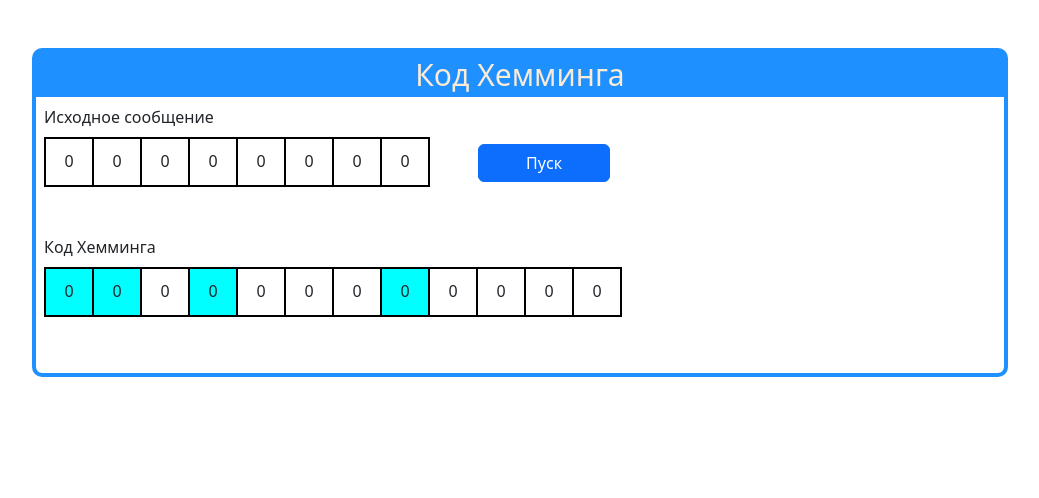
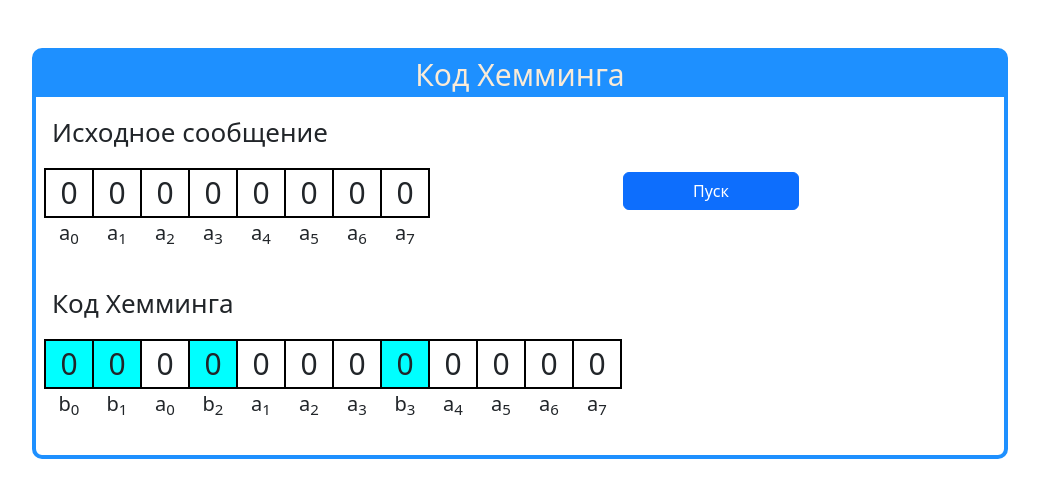
Before and after one commit to AlekseiZam/hemming, a Vue app: page / in a window 1280 px wide. Both pictures are taken after a click on the button "Пуск". Shown: the top 498 px of the page, without its empty margins (120-1159 px from the left). Built offline with nearby package versions, Linux system fonts and the light colour scheme.

Commit message:
добавил название ячеек

```diff
--- a/src/App.vue
+++ b/src/App.vue
@@ -1,21 +1,31 @@
 <template>
   <div class="container mt-5 col-12" style="max-width: 1000px;">
     <div class="box" style="margin: 0 auto; border: solid dodgerblue 4px; border-radius: 10px; ">
-      <div class="title">Код Хемминга</div>
+      <div class="main-title">Код Хемминга</div>
       <div class="container p-2" style="text-align: left">
 
-        <div class="col-12 mb-5 info">
+        <div class="col-12 mb-2 info">
           <div class="col-10 cell-line">
-            <div class="mb-2">Исходное сообщение</div>
-            <div class="col-8 cell" v-for="a in code" @click="changeData(a)">{{a.value}}</div>
-            <button class="col-2 btn btn-primary" style="margin-left: 50px" @click="start">Пуск</button>
+            <div class="title mb-2 p-2">Исходное сообщение</div>
+            <div class="left-line col-8">
+              <div class="col-8 cell" v-for="a in code" @click="changeData(a)">{{a.value}}</div>
+              <br>
+              <div class="col-8 title-cell" v-for="a in code">a<sub>{{a.id}}</sub></div>
+            </div>
+            <div class="right-line col-4">
+              <button class="btn btn-primary mt-1 col-8" style="margin-left: 50px" @click="start">Пуск</button>
+            </div>
           </div>
         </div>
 
-        <div v-if="flag" class="col-12 mb-5 info">
-          <div class="cell-line">
-            <div class="mb-2">Код Хемминга</div>
-            <div class="cell" v-for="b in code_in" v-bind:style="changeColor(b.id)">{{b.value}}</div>
+        <div v-if="flag" class="col-12 mb-2 info">
+          <div class="col-10 cell-line">
+            <div class="title mb-2 p-2">Код Хемминга</div>
+            <div class="left-line col-12">
+              <div class="col-8 cell" v-for="b in code_in" v-bind:style="changeColor(b.id)" style="cursor: default">{{b.value}}</div>
+              <br>
+              <div class="col-8 title-cell" v-for="b in code_in">{{b.title[0]}}<sub>{{b.title[1]}}</sub></div>
+            </div>
           </div>
         </div>
 
@@ -43,18 +53,18 @@ export default {
         {id: 7, value: 0}
       ],
       code_in: [
-        {id: 0, value: 0},
-        {id: 1, value: 0},
-        {id: 2, value: 0},
-        {id: 3, value: 0},
-        {id: 4, value: 0},
-        {id: 5, value: 0},
-        {id: 6, value: 0},
-        {id: 7, value: 0},
-        {id: 8, value: 0},
-        {id: 9, value: 0},
-        {id: 10, value: 0},
-        {id: 11, value: 0},
+        {id: 0, value: 0, title: 'b0'},
+        {id: 1, value: 0, title: 'b1'},
+        {id: 2, value: 0, title: 'a0'},
+        {id: 3, value: 0, title: 'b2'},
+        {id: 4, value: 0, title: 'a1'},
+        {id: 5, value: 0, title: 'a2'},
+        {id: 6, value: 0, title: 'a3'},
+        {id: 7, value: 0, title: 'b3'},
+        {id: 8, value: 0, title: 'a4'},
+        {id: 9, value: 0, title: 'a5'},
+        {id: 10, value: 0, title: 'a6'},
+        {id: 11, value: 0, title: 'a7'},
       ],
     }
   },
@@ -93,7 +103,7 @@ export default {
 
 
 <style scoped>
-.title
+.main-title
 {
   font-size: 30px;
   color: antiquewhite;
@@ -105,9 +115,15 @@ export default {
 {
   display: block;
 }
+.title
+{font-size: 26px}
 .cell-line
+{display: inline-block;}
+.left-line {display: inline-block;}
+.right-line
 {
   display: inline-block;
+  vertical-align: top;
 }
 .cell-line .cell
 {
@@ -117,7 +133,17 @@ export default {
   margin-right: -2px;
   text-align: center;
   cursor: pointer;
-  padding: 10px;
   height: 50px;
+  font-size: 30px;
 }
+.title-cell
+{
+  display: inline-block;
+  width: 50px;
+  margin-right: -2px;
+  text-align: center;
+  height: 50px;
+  font-size: 20px;
+}
+
 </style>
```
